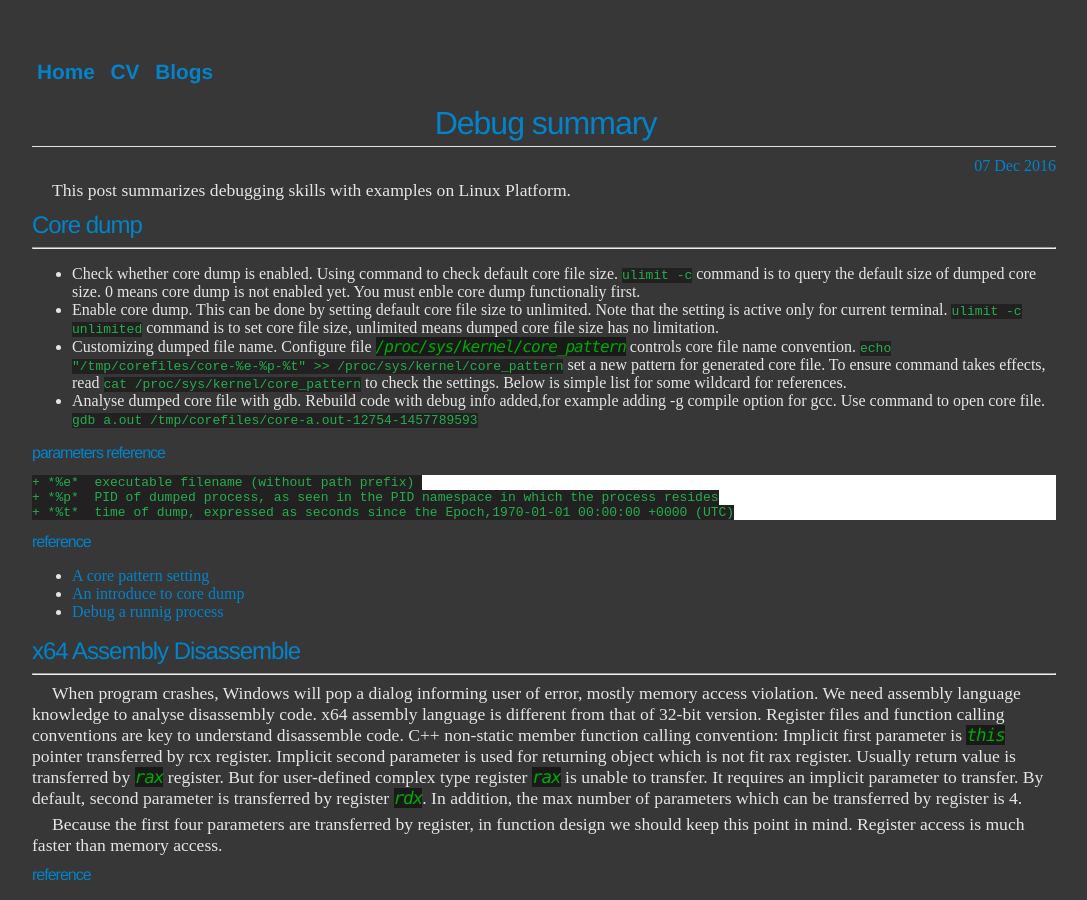
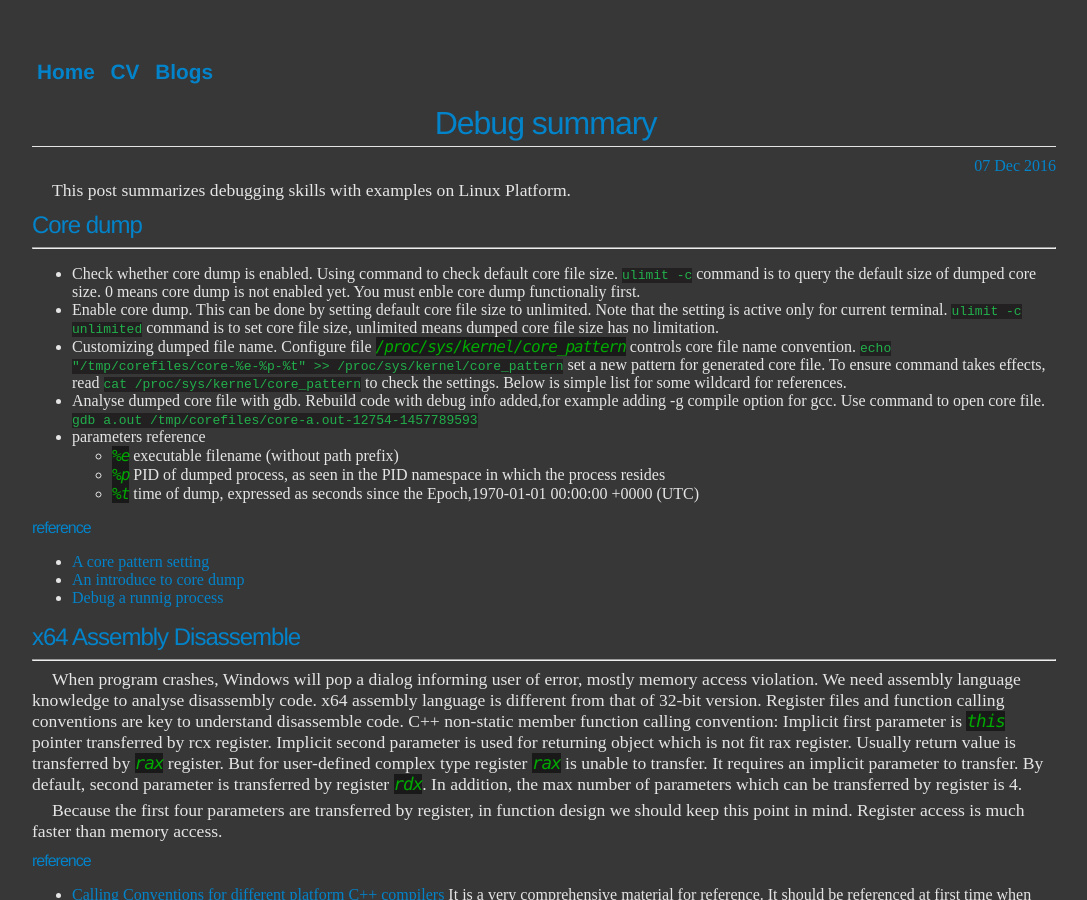
Before and after one commit to ychding11/ychding11.github.io, a Jekyll site: the page built from _posts/2015-03-12-Linux-Debug-summary.md, in a window 1280 px wide and 900 px high. Shown: the whole window, without its empty margins (96-1183 px from the left). Built offline with Jekyll 4.4.1, drawn with Linux system fonts in a browser that asks for light colours.

Commit message:
add cascaded list.

```diff
--- a/_posts/2015-03-12-Linux-Debug-summary.md
+++ b/_posts/2015-03-12-Linux-Debug-summary.md
@@ -22,9 +22,7 @@
   for some wildcard for references.
 - Analyse dumped core file with gdb. Rebuild code with debug info added,for example adding -g compile option for gcc.
   Use command to open core file. `gdb a.out /tmp/corefiles/core-a.out-12754-1457789593`
-
-### parameters reference
-
+- parameters reference
 	+ *%e*  executable filename (without path prefix)
 	+ *%p*  PID of dumped process, as seen in the PID namespace in which the process resides
 	+ *%t*  time of dump, expressed as seconds since the Epoch,1970-01-01 00:00:00 +0000 (UTC)
```
